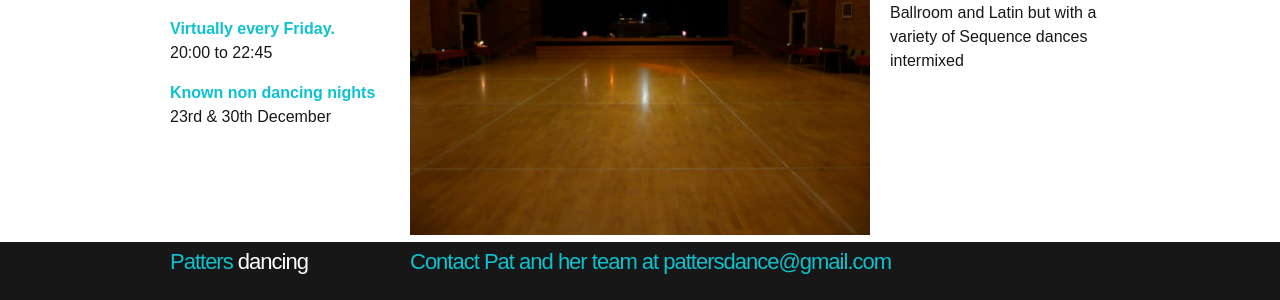
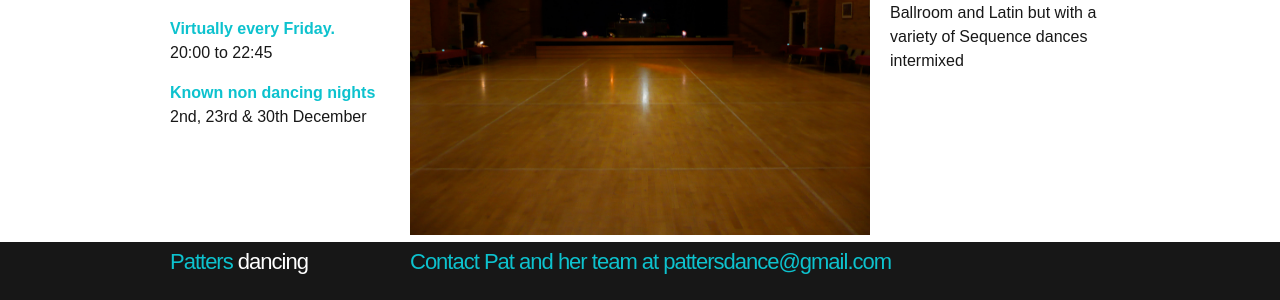
Before and after one commit to ramsayd/patters, a Jekyll site: the page built from 00_index.md, in a window 1280 px wide. Shown: the part 284-584 px from the top of the page. Built offline with Jekyll 4.4.1, drawn with Linux system fonts in a browser that asks for light colours.

Commit message:
Update 00_index.md

```diff
--- a/00_index.md
+++ b/00_index.md
@@ -13,7 +13,7 @@ permalink: "index.html"
       <dt class="heading-text">Virtually every Friday.</dt>
       <dt>20:00 to 22:45</dt>
       <dt class="heading-text non-dancing">Known non dancing nights</dt>
-            <dt>23rd & 30th December</dt>
+            <dt>2nd, 23rd & 30th December</dt>
     </dl>
   </dl>
 </article>
```
